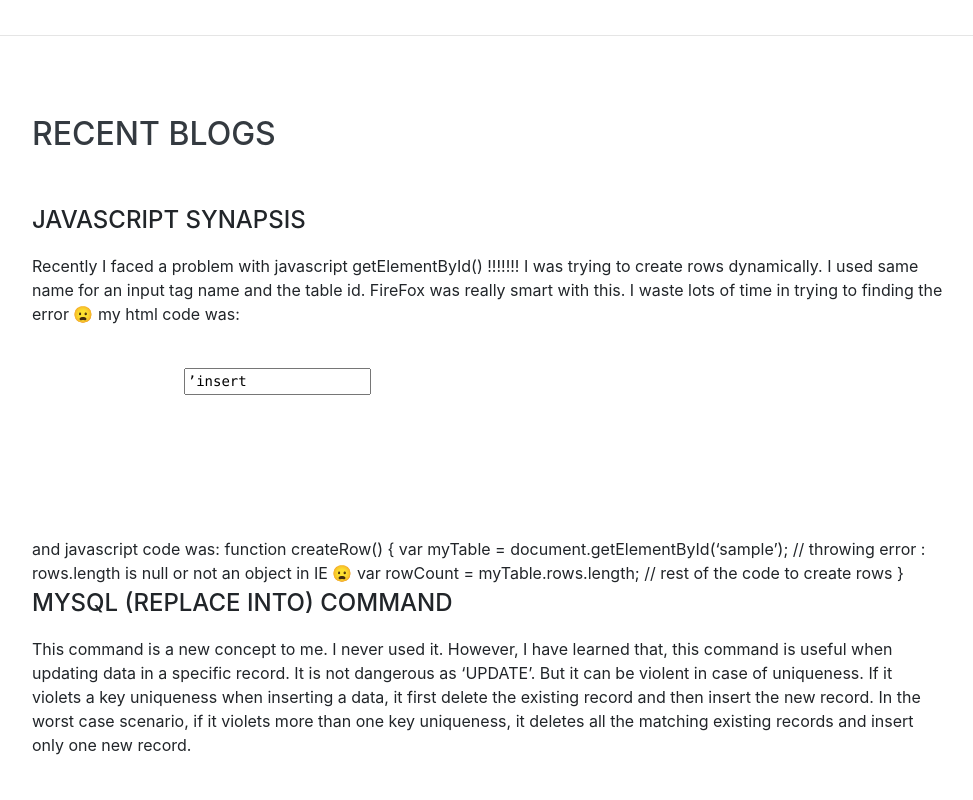
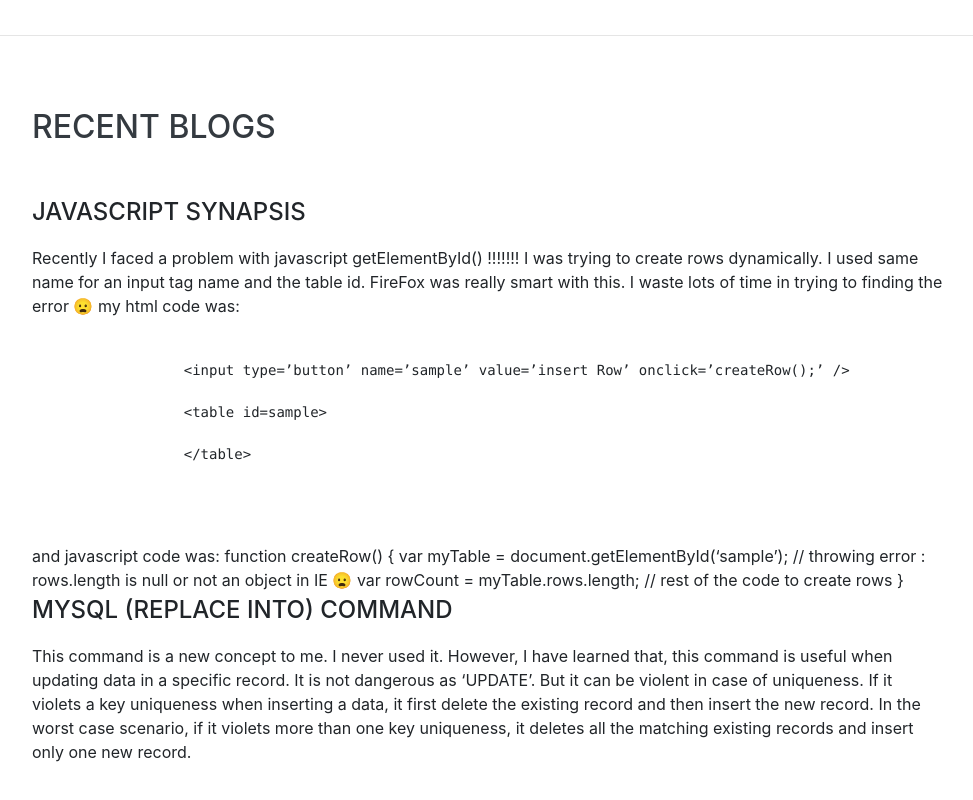
Before and after one commit to sakira/sakira.github.io, a website with bundled scripts: page index.html in a window 1280 px wide. Shown: the part 5050-5850 px from the top of the page, without its empty margins (288-1261 px from the left). Built offline with nearby package versions, Linux system fonts and the light colour scheme; a web font is replaced by a local one.

Commit message:
myprofile blogs

```diff
--- a/index.html
+++ b/index.html
@@ -335,11 +335,11 @@
               <pre>
                 <xml>
 
-                  <input type=’button’ name=’sample’ value=’insert Row’ onclick=’createRow();’ />
+                  &lt;input type=’button’ name=’sample’ value=’insert Row’ onclick=’createRow();’ /&gt;
 
-                  <table id=sample>
+                  &lt;table id=sample&gt;
 
-                  </table>
+                  &lt;/table&gt;
 
                 </xml>
               </pre>
```
